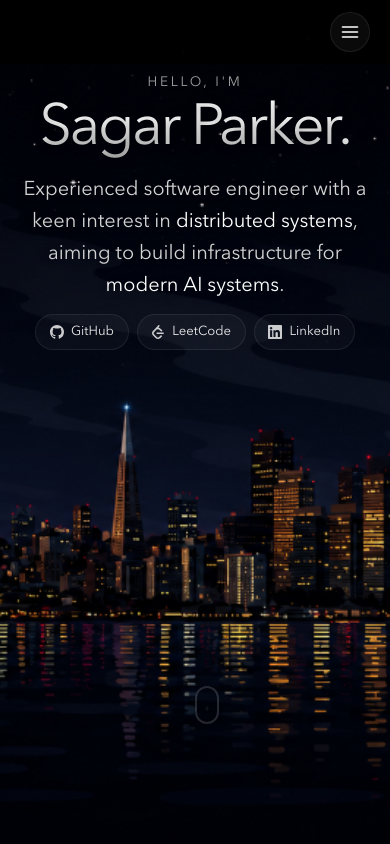
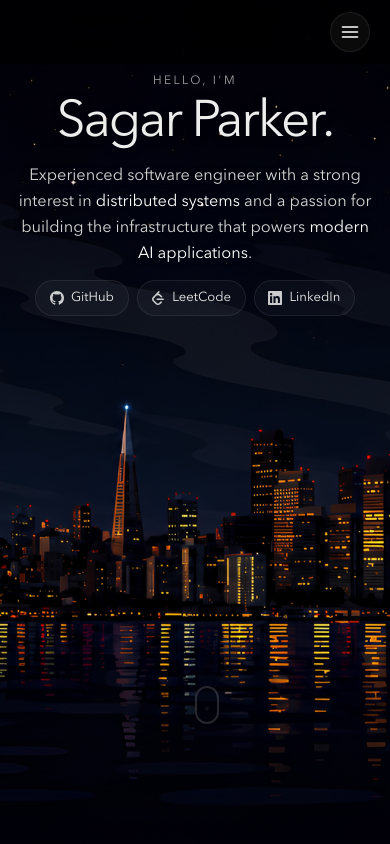
Before and after one commit to sagarparker/sagarparker.github.io, a React (Create React App) app: page / in a window 390 px wide. Shown: the top 844 px of the page. Built offline with nearby package versions, Linux system fonts and the light colour scheme.

Commit message:
Added blogs section

```diff
--- a/public/index.html
+++ b/public/index.html
@@ -14,7 +14,7 @@
     <link rel="preconnect" href="https://fonts.gstatic.com" crossorigin />
     <link href="https://fonts.googleapis.com/css2?family=Inter:wght@300;400;500;600;700;800;900&display=swap" rel="stylesheet" />
     <link rel="manifest" href="%PUBLIC_URL%/manifest.json" />
-    <title>Sagar Parker — Software Engineer</title>
+    <title>Sagar Parker</title>
   </head>
   <body>
     <noscript>You need to enable JavaScript to run this app.</noscript>
--- a/src/App.css
+++ b/src/App.css
@@ -49,7 +49,9 @@
    RESET & BASE
    ============================================ */
 
-*, *::before, *::after {
+*,
+*::before,
+*::after {
   margin: 0;
   padding: 0;
   box-sizing: border-box;
@@ -91,7 +93,7 @@ a {
   opacity: 0;
   transform: translateY(24px);
   transition: opacity 0.7s cubic-bezier(0.4, 0, 0.2, 1),
-              transform 0.7s cubic-bezier(0.4, 0, 0.2, 1);
+    transform 0.7s cubic-bezier(0.4, 0, 0.2, 1);
 }
 
 .reveal.revealed {
@@ -103,7 +105,7 @@ a {
   opacity: 0;
   transform: translateY(16px);
   transition: opacity 0.5s cubic-bezier(0.4, 0, 0.2, 1),
-              transform 0.5s cubic-bezier(0.4, 0, 0.2, 1);
+    transform 0.5s cubic-bezier(0.4, 0, 0.2, 1);
 }
 
 .reveal.revealed .reveal-child {
@@ -111,14 +113,37 @@ a {
   transform: translateY(0);
 }
 
-.reveal.revealed .reveal-child:nth-child(1) { transition-delay: 0.04s; }
-.reveal.revealed .reveal-child:nth-child(2) { transition-delay: 0.08s; }
-.reveal.revealed .reveal-child:nth-child(3) { transition-delay: 0.12s; }
-.reveal.revealed .reveal-child:nth-child(4) { transition-delay: 0.16s; }
-.reveal.revealed .reveal-child:nth-child(5) { transition-delay: 0.2s; }
-.reveal.revealed .reveal-child:nth-child(6) { transition-delay: 0.24s; }
-.reveal.revealed .reveal-child:nth-child(7) { transition-delay: 0.28s; }
-.reveal.revealed .reveal-child:nth-child(8) { transition-delay: 0.32s; }
+.reveal.revealed .reveal-child:nth-child(1) {
+  transition-delay: 0.04s;
+}
+
+.reveal.revealed .reveal-child:nth-child(2) {
+  transition-delay: 0.08s;
+}
+
+.reveal.revealed .reveal-child:nth-child(3) {
+  transition-delay: 0.12s;
+}
+
+.reveal.revealed .reveal-child:nth-child(4) {
+  transition-delay: 0.16s;
+}
+
+.reveal.revealed .reveal-child:nth-child(5) {
+  transition-delay: 0.2s;
+}
+
+.reveal.revealed .reveal-child:nth-child(6) {
+  transition-delay: 0.24s;
+}
+
+.reveal.revealed .reveal-child:nth-child(7) {
+  transition-delay: 0.28s;
+}
+
+.reveal.revealed .reveal-child:nth-child(8) {
+  transition-delay: 0.32s;
+}
 
 /* ============================================
    NAVBAR
@@ -143,7 +168,8 @@ a {
 
 .navbar-content {
   max-width: 100%;
-  padding: 0 2rem; /* elegant horizontal breathing room to align with edge-to-edge screen designs */
+  padding: 0 2rem;
+  /* elegant horizontal breathing room to align with edge-to-edge screen designs */
   margin: 0 auto;
   display: flex;
   justify-content: space-between;
@@ -165,7 +191,8 @@ a {
 
 .navbar-links {
   display: flex;
-  margin-left: auto; /* push links to the right side of the flex container */
+  margin-left: auto;
+  /* push links to the right side of the flex container */
   gap: 0.25rem;
   background: rgba(255, 255, 255, 0.04);
   padding: 0.3rem;
@@ -227,10 +254,13 @@ a {
   margin: 0 !important;
   display: flex;
   flex-direction: column;
-  justify-content: flex-start; /* vertically top */
-  align-items: flex-start; /* horizontally left align the content */
+  justify-content: flex-start;
+  /* vertically top */
+  align-items: flex-start;
+  /* horizontally left align the content */
   position: relative;
-  padding: 8.5rem 4.5rem 2rem; /* shifted to left to float beautifully in the spacious dark sky area */
+  padding: 8.5rem 4.5rem 2rem;
+  /* shifted to left to float beautifully in the spacious dark sky area */
   overflow: hidden;
   background-color: #000000;
 }
@@ -243,23 +273,28 @@ a {
   background-size: cover;
   background-position: center bottom;
   background-repeat: no-repeat;
-  transform: scaleX(-1); /* mirror horizontally right-to-left */
+  transform: scaleX(-1);
+  /* mirror horizontally right-to-left */
   pointer-events: none;
   z-index: 0;
 }
 
 .hero-content {
-  text-align: left; /* clean readable left-aligned text */
+  text-align: left;
+  /* clean readable left-aligned text */
   z-index: 2;
-  max-width: var(--max-width); /* constrained to same width as navbar content to align with logo */
+  max-width: var(--max-width);
+  /* constrained to same width as navbar content to align with logo */
   width: 100%;
 }
 
 /* Premium staggered enter animations */
 .hero-greeting {
   font-size: 0.85rem;
-  color: var(--text-secondary); /* removed blue, using sleek gray */
-  margin-bottom: 0.1rem; /* ultra-compact vertically */
+  color: var(--text-secondary);
+  /* removed blue, using sleek gray */
+  margin-bottom: 0.1rem;
+  /* ultra-compact vertically */
   letter-spacing: 4px;
   text-transform: uppercase;
   font-weight: 600;
@@ -269,29 +304,34 @@ a {
 }
 
 .hero-name {
-  font-size: clamp(3.2rem, 8vw, 6rem);
+  font-size: clamp(3.0rem, 7.2vw, 5.2rem);
+  /* scaled down further for a more balanced layout */
   font-weight: 900;
   color: var(--text);
-  margin-bottom: 0.35rem; /* ultra-compact vertically */
+  margin-bottom: 0.35rem;
+  /* ultra-compact vertically */
   line-height: 1.15;
   padding-bottom: 0.1em;
   letter-spacing: -0.04em;
   text-shadow: 0 2px 10px rgba(0, 0, 0, 0.4);
-  -webkit-text-stroke: 1.2px currentColor; /* simulate absolute maximum bold weight */
+  -webkit-text-stroke: 1.8px currentColor;
+  /* increased stroke for heavier simulated weight */
   opacity: 0;
   animation: heroFadeIn 0.8s cubic-bezier(0.16, 1, 0.3, 1) both;
   animation-delay: 0.2s;
 }
 
 .hero-dot {
-  color: #ffffff; /* removed blue, made clean solid white */
-  text-shadow: none; /* removed blue glow shadow */
+  color: #ffffff;
+  /* removed blue, made clean solid white */
+  text-shadow: none;
+  /* removed blue glow shadow */
 }
-
 .hero-title {
   font-size: clamp(1.15rem, 2.8vw, 1.45rem);
   color: var(--text-secondary);
-  margin: 0 0 0.85rem 0; /* ultra-compact vertically left-aligned margin */
+  margin: 0 0 0.85rem 0;
+  /* ultra-compact vertically left-aligned margin */
   font-weight: 400;
   line-height: 1.75;
   max-width: 620px;
@@ -310,7 +350,8 @@ a {
 /* Social links — ultra-premium minimal pills */
 .social-links {
   display: flex;
-  justify-content: flex-start; /* left align interactive links */
+  justify-content: flex-start;
+  /* left align interactive links */
   gap: 0.85rem;
   flex-wrap: wrap;
   opacity: 0;
@@ -322,7 +363,8 @@ a {
   display: inline-flex;
   align-items: center;
   gap: 0.5rem;
-  color: var(--text-secondary); /* Elegant light grey, perfect middle ground */
+  color: var(--text-secondary);
+  /* Elegant light grey, perfect middle ground */
   text-decoration: none;
   font-size: 0.88rem;
   font-weight: 500;
@@ -346,7 +388,8 @@ a {
 .social-link svg {
   width: 15px;
   height: 15px;
-  opacity: 0.72; /* Balanced middle-ground icon visibility */
+  opacity: 0.72;
+  /* Balanced middle-ground icon visibility */
   transition: opacity var(--transition), transform var(--transition);
 }
 
@@ -358,7 +401,8 @@ a {
 /* Scroll indicator — premium mouse scrolling wheel */
 .scroll-indicator {
   position: absolute;
-  bottom: 8.5rem; /* shifted up from 6rem to sit cleanly above bottom viewport edge */
+  bottom: 8.5rem;
+  /* shifted up from 6rem to sit cleanly above bottom viewport edge */
   left: 50%;
   transform: translateX(-50%);
   cursor: pointer;
@@ -407,11 +451,13 @@ a {
     opacity: 1;
     height: 6px;
   }
+
   30% {
     top: 6px;
     opacity: 1;
     height: 10px;
   }
+
   100% {
     top: 20px;
     opacity: 0;
@@ -424,6 +470,7 @@ a {
     opacity: 0;
     transform: translateY(12px);
   }
+
   to {
     opacity: 1;
     transform: translateY(0);
@@ -791,6 +838,109 @@ section {
 }
 
 /* ============================================
+   BLOGS
+   ============================================ */
+
+.blogs-grid {
+  display: grid;
+  grid-template-columns: repeat(2, 1fr);
+  gap: 1.25rem;
+}
+
+.blog-card {
+  text-decoration: none;
+  color: inherit;
+  display: block;
+  border-radius: var(--radius-lg);
+  border: 1px solid var(--border);
+  background: var(--card);
+  transition: all 0.35s cubic-bezier(0.4, 0, 0.2, 1);
+  overflow: hidden;
+}
+
+.blog-card:hover {
+  border-color: var(--border-hover);
+  transform: translateY(-4px);
+  box-shadow: 0 16px 48px -8px rgba(0, 0, 0, 0.5);
+}
+
+.blog-card-inner {
+  padding: 1.5rem;
+  display: flex;
+  flex-direction: column;
+  height: 100%;
+}
+
+.blog-card-header {
+  display: flex;
+  justify-content: space-between;
+  align-items: center;
+  margin-bottom: 0.85rem;
+}
+
+.blog-platform {
+  font-size: 0.72rem;
+  font-weight: 600;
+  color: var(--accent-hover);
+  letter-spacing: 0.03em;
+  text-transform: uppercase;
+  background: var(--accent-subtle);
+  padding: 0.2rem 0.6rem;
+  border-radius: 5px;
+}
+
+.blog-arrow {
+  width: 16px;
+  height: 16px;
+  color: var(--text-dim);
+  transition: all var(--transition);
+}
+
+.blog-card:hover .blog-arrow {
+  color: var(--accent);
+  transform: translate(2px, -2px);
+}
+
+.blog-title {
+  font-size: 1.05rem;
+  font-weight: 600;
+  color: var(--text);
+  margin-bottom: 0.5rem;
+  letter-spacing: -0.01em;
+  line-height: 1.4;
+}
+
+.blog-description {
+  color: var(--text-dim);
+  font-size: 0.85rem;
+  line-height: 1.6;
+  margin-bottom: 1.15rem;
+  flex: 1;
+}
+
+.blog-tags {
+  display: flex;
+  flex-wrap: wrap;
+  gap: 0.35rem;
+  margin-top: auto;
+}
+
+.blog-tag {
+  background: rgba(255, 255, 255, 0.04);
+  color: var(--text-secondary);
+  padding: 0.2rem 0.55rem;
+  border-radius: 5px;
+  font-size: 0.72rem;
+  font-weight: 500;
+  border: 1px solid var(--border);
+  transition: all var(--transition);
+}
+
+.blog-card:hover .blog-tag {
+  border-color: var(--border-hover);
+}
+
+/* ============================================
    CERTIFICATIONS
    ============================================ */
 
@@ -1017,7 +1167,8 @@ footer {
     display: flex !important;
     align-items: center !important;
     justify-content: center !important;
-    margin-left: auto !important; /* pushes the menu button to the far right side of the screen */
+    margin-left: auto !important;
+    /* pushes the menu button to the far right side of the screen */
     background: rgba(255, 255, 255, 0.04) !important;
     border: 1px solid rgba(255, 255, 255, 0.08) !important;
     color: #ffffff !important;
@@ -1062,16 +1213,19 @@ footer {
 
   .scroll-indicator {
     display: flex !important;
-    bottom: 7.5rem !important; /* shifted up from 4.5rem to sit cleanly above bottom viewport edge */
+    bottom: 7.5rem !important;
+    /* shifted up from 4.5rem to sit cleanly above bottom viewport edge */
   }
 
   .hero {
     position: relative;
     min-height: 100vh;
-    padding: 5rem 1.25rem 2rem; /* shifted as top as possible immediately below the navbar */
+    padding: 5rem 1.25rem 2rem;
+    /* shifted as top as possible immediately below the navbar */
     display: flex;
     flex-direction: column;
-    justify-content: flex-start; /* vertically top-aligned instead of centered to prevent overlapping the skyline towers at the bottom */
+    justify-content: flex-start;
+    /* vertically top-aligned instead of centered to prevent overlapping the skyline towers at the bottom */
     align-items: center;
     overflow: hidden;
   }
@@ -1092,9 +1246,11 @@ footer {
 
 
   .hero-greeting {
-    font-size: 0.95rem; /* slightly larger greeting */
+    font-size: 0.8rem;
+    /* scaled down for better fit on tablet/mobile screens */
     font-weight: 700;
-    margin-bottom: 0.25rem; /* ultra-packed */
+    margin-bottom: 0.25rem;
+    /* ultra-packed */
     letter-spacing: 0.25em;
     color: var(--text-secondary);
     text-transform: uppercase;
@@ -1102,24 +1258,30 @@ footer {
   }
 
   .hero-name {
-    font-size: 4.4rem; /* enlarged further for supreme mobile bold presence */
+    font-size: clamp(3.8rem, 9vw, 4.8rem);
+    /* increased size on tablets */
     font-weight: 900;
     line-height: 1.15;
     padding-bottom: 0.1em;
-    margin-bottom: 0.45rem; /* ultra-packed */
-    background: linear-gradient(180deg, #ffffff 30%, #a0a0a0 100%);
-    -webkit-background-clip: text;
-    -webkit-text-fill-color: transparent;
-    background-clip: text;
+    margin-bottom: 0.45rem;
+    /* ultra-packed */
+    color: var(--text);
+    -webkit-text-fill-color: var(--text);
+    background: none;
+    background-clip: border-box;
+    -webkit-background-clip: border-box;
     letter-spacing: -0.04em;
-    -webkit-text-stroke: 0 !important; /* disable stroke on gradient text */
+    -webkit-text-stroke: 0 !important;
+    /* disabled border/stroke to match desktop look with no weird outline */
   }
 
   .hero-title {
-    font-size: 1.45rem; /* enlarged from 1.32rem for clear readability on mobile viewports */
+    font-size: clamp(1.1rem, 2.5vw, 1.25rem);
+    /* scaled down for clear readability on mobile viewports */
     line-height: 1.65;
     color: #d4d4d4;
-    margin-bottom: 0.85rem; /* ultra-packed */
+    margin-bottom: 0.85rem;
+    /* ultra-packed */
   }
 
 
@@ -1173,6 +1335,12 @@ footer {
     margin: 0 auto;
   }
 
+  .blogs-grid {
+    grid-template-columns: 1fr;
+    max-width: 480px;
+    margin: 0 auto;
+  }
+
   .cert-list {
     grid-template-columns: 1fr;
   }
@@ -1184,32 +1352,42 @@ footer {
 
 @media (max-width: 480px) {
   .hero {
-    padding: 4.5rem 1rem 2rem; /* shifted as top as possible immediately below the navbar */
+    padding: 4.5rem 1rem 2rem;
+    /* shifted as top as possible immediately below the navbar */
   }
 
 
 
   .hero-greeting {
-    margin-bottom: 0.15rem; /* ultra-packed */
-    font-size: 0.85rem;
+    margin-bottom: 0.15rem;
+    /* ultra-packed */
+    font-size: 0.75rem;
+    /* smaller greeting on mobile */
     letter-spacing: 0.2em;
   }
 
   .hero-name {
-    font-size: 3.6rem; /* enlarged further for supreme legibility and presence */
+    font-size: 3.2rem;
+    /* increased for proper fit and prominence */
     font-weight: 900;
     line-height: 1.15;
     padding-bottom: 0.1em;
-    margin-bottom: 0.35rem; /* ultra-packed */
-    background: linear-gradient(180deg, #ffffff 40%, #a0a0a0 100%);
-    -webkit-background-clip: text;
-    -webkit-text-fill-color: transparent;
-    background-clip: text;
+    margin-bottom: 0.35rem;
+    /* ultra-packed */
+    color: var(--text);
+    -webkit-text-fill-color: var(--text);
+    background: none;
+    background-clip: border-box;
+    -webkit-background-clip: border-box;
+    -webkit-text-stroke: 0 !important;
+    /* disabled border/stroke to match desktop look with no weird outline */
   }
 
   .hero-title {
-    font-size: 1.25rem; /* enlarged from 1.15rem for reading ease */
-    margin-bottom: 0.75rem; /* ultra-packed */
+    font-size: 1.02rem;
+    /* reduced from 1.25rem for compact elegance */
+    margin-bottom: 0.75rem;
+    /* ultra-packed */
     line-height: 1.6;
     color: #d4d4d4;
   }
--- a/src/App.tsx
+++ b/src/App.tsx
@@ -5,6 +5,7 @@ import Hero from './components/Hero';
 import Skills from './components/Skills';
 import Experience from './components/Experience';
 import Projects from './components/Projects';
+import Blogs from './components/Blogs';
 import Certifications from './components/Certifications';
 import Footer from './components/Footer';
 
@@ -32,6 +33,7 @@ const App: React.FC = () => {
       <Skills />
       <Experience />
       <Projects />
+      <Blogs />
       <Certifications />
       <Footer />
     </div>
--- a/src/components/Hero.tsx
+++ b/src/components/Hero.tsx
@@ -13,9 +13,9 @@ const Hero: React.FC = () => {
           Sagar Parker<span className="hero-dot">.</span>
         </h1>
         <p className="hero-title">
-          Experienced software engineer with a keen interest in{' '}
-          <span className="highlight-pill">distributed systems</span>, aiming to build{' '}
-          infrastructure for <span className="highlight-pill">modern AI systems</span>.
+          Experienced software engineer with a strong interest in{' '}
+          <span className="highlight-pill">distributed systems</span> and a passion for building the
+          infrastructure that powers <span className="highlight-pill">modern AI applications</span>.
         </p>
 
         <div className="social-links">
--- a/src/components/Navbar.tsx
+++ b/src/components/Navbar.tsx
@@ -1,6 +1,6 @@
 import React, { useState, useEffect, useCallback } from 'react';
 
-const SECTIONS = ['skills', 'experience', 'projects', 'certifications'];
+const SECTIONS = ['skills', 'experience', 'projects', 'blogs', 'certifications'];
 
 const Navbar: React.FC = () => {
   const [scrolled, setScrolled] = useState<boolean>(false);
```
Also changed, not shown: src/components/Blogs.tsx (added, +95 -0 lines), src/assets/images/hero-bg.png, src/assets/images/hero-bg.svg (added).
